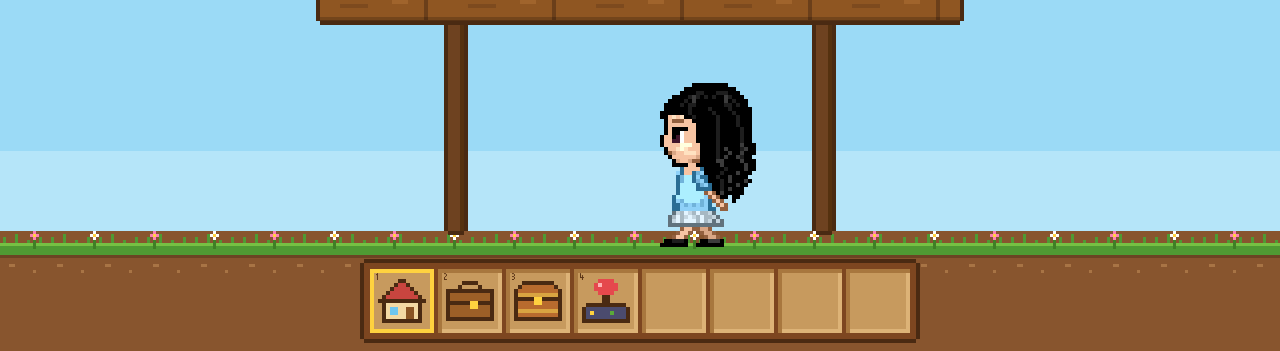
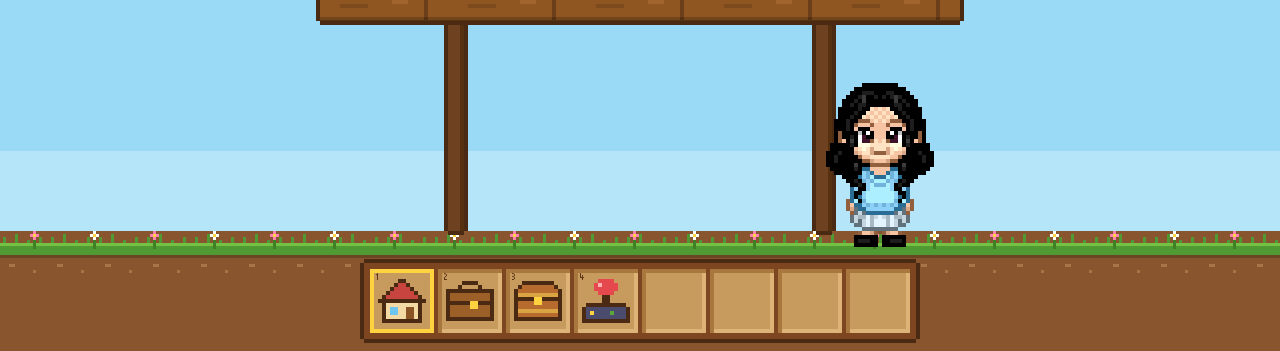
Before and after one commit to AshleyKimm/ashleykimm.github.io, a plain HTML site: page index.html in a window 1280 px wide. Shown: the part 449-800 px from the top of the page. Drawn offline with Linux system fonts and the light colour scheme.

Commit message:
Walk the avatar with the arrow keys or A/D
- Moves only while Left/A or Right/D is held; faces forward when stopped
- Walk cycle uses the new standing frames: walk 1 -> stand -> walk 2 -> stand
- Arrow keys don't scroll the page on the home scene; stays inside the window
- Uses the frames' new location directly in images/

Co-Authored-By: Claude Opus 5.5 <noreply@anthropic.com>

```diff
--- a/common.js
+++ b/common.js
@@ -335,28 +335,36 @@ function jumpToPending() {
         addEventListener(ev, skip, { once: true, passive: true }));
 })();
 
-/* ---------- Home: the avatar strolls left and right along the ground ---------- */
-// Stands facing forward for a few seconds, walks to a random spot (alternating the two walking
-// frames for that direction), then faces forward again. Always stays inside the window.
+/* ---------- Home: walk the avatar with the arrow keys or A / D ---------- */
+// Hold Left/A or Right/D to walk; each step cycles walk 1 -> stand -> walk 2 -> stand.
+// Let go and it stops and faces forward. It always stays inside the window.
 (() => {
     const el = $("walker");
     if (!el) return;
     const img = el.querySelector("img");
-    const DIR = "images/avatar/";
     const FRAMES = {
-        front: [DIR + "front.png"],
-        left: [DIR + "walk-left-1.png", DIR + "walk-left-2.png"],
-        right: [DIR + "walk-right-1.png", DIR + "walk-right-2.png"]
+        front: "images/avatar-full_body.png",
+        left: ["images/walk-left-1.png", "images/stand-left_1.png", "images/walk-left-2.png", "images/stand-left_1.png"],
+        right: ["images/walk-right-1.png", "images/stand-right_1.png", "images/walk-right-2.png", "images/stand-right_1.png"]
     };
-    Object.values(FRAMES).flat().forEach(src => { new Image().src = src; });  // preload, so steps don't flicker
+    [FRAMES.front, ...FRAMES.left, ...FRAMES.right].forEach(src => { new Image().src = src; });  // preload: no flicker
 
-    const SPEED = 70;      // pixels per second
-    const STEP_MS = 220;   // how long each walking frame shows
+    const SPEED = 160;     // pixels per second while a key is held
+    const STEP_MS = 140;   // how long each frame of the walk cycle shows
     const show = src => { if (img.getAttribute("src") !== src) img.setAttribute("src", src); };
     const range = () => Math.max(0, el.parentElement.clientWidth - el.offsetWidth);  // keeps it in the window
 
-    let x = range() * 0.72;        // start to the right of the sign
-    let target = null, idleUntil = performance.now() + 2500, frame = 0, frameAt = 0, last = 0;
+    let x = range() * 0.72;  // start to the right of the sign
+    const held = { left: false, right: false };
+    const KEYS = { ArrowLeft: "left", KeyA: "left", ArrowRight: "right", KeyD: "right" };
+    addEventListener("keydown", e => {
+        const dir = KEYS[e.code];
+        if (!dir || e.ctrlKey || e.metaKey || e.altKey || /^(input|textarea|select)$/i.test(e.target.tagName)) return;
+        held[dir] = true;
+        e.preventDefault();  // arrow keys walk instead of scrolling the page
+    });
+    addEventListener("keyup", e => { const dir = KEYS[e.code]; if (dir) held[dir] = false; });
+    addEventListener("blur", () => { held.left = held.right = false; });  // don't keep walking after switching windows
 
     // Hop while the mouse is over the avatar (it doesn't take clicks, so this checks the position)
     let mouse = null;
@@ -369,35 +377,22 @@ function jumpToPending() {
                mouse.y > r.top + r.height * .12 && mouse.y < r.bottom - r.height * .06;
     };
 
-    const still = matchMedia("(prefers-reduced-motion: reduce)").matches;
+    let walking = null, frame = 0, frameAt = 0, last = 0;
     function tick(t) {
         const dt = last ? Math.min(0.05, (t - last) / 1000) : 0;
         last = t;
-        const max = range();
-        x = Math.min(max, Math.max(0, x));
-        if (target !== null) target = Math.min(max, Math.max(0, target));  // window got smaller
-
-        if (target === null) {
-            show(FRAMES.front[0]);
-            if (!still && t >= idleUntil && !document.hidden && max > 0) {
-                // Pick a new spot at least 100px away (if there's room)
-                let next;
-                do { next = Math.random() * max; } while (max > 200 && Math.abs(next - x) < 100);
-                target = next; frame = 0; frameAt = t;
-            }
+        // Both keys held (or neither): stand still
+        const dir = held.left === held.right ? null : (held.left ? "left" : "right");
+        if (dir) {
+            if (dir !== walking) { walking = dir; frame = 0; frameAt = t; }  // start a fresh step
+            else if (t - frameAt >= STEP_MS) { frame = (frame + 1) % 4; frameAt = t; }
+            x += (dir === "left" ? -1 : 1) * SPEED * dt;
+            show(FRAMES[dir][frame]);
         } else {
-            const left = target < x;
-            const step = SPEED * dt;
-            if (Math.abs(target - x) <= step) {
-                x = target; target = null;
-                idleUntil = t + 1500 + Math.random() * 3500;  // rest 1.5-5 seconds
-                show(FRAMES.front[0]);
-            } else {
-                x += left ? -step : step;
-                if (t - frameAt >= STEP_MS) { frame ^= 1; frameAt = t; }
-                show(FRAMES[left ? "left" : "right"][frame]);
-            }
+            walking = null;
+            show(FRAMES.front);
         }
+        x = Math.min(range(), Math.max(0, x));
         el.style.transform = `translateX(${Math.round(x)}px)`;
         el.classList.toggle("hop", overAvatar());
         requestAnimationFrame(tick);
--- a/index.html
+++ b/index.html
@@ -61,9 +61,9 @@
                 </div>
             </div>
             </div>
-            <!-- Ashley, strolling left and right along the ground (see common.js) -->
+            <!-- Ashley: walk with the arrow keys or A / D (see common.js) -->
             <div class="walker" id="walker">
-                <img src="images/avatar/front.png" alt="Pixel-art Ashley" width="250" height="250" draggable="false">
+                <img src="images/avatar-full_body.png" alt="Pixel-art Ashley" width="250" height="250" draggable="false">
             </div>
             <div class="ground" aria-hidden="true"></div>
         </div>
```
Also changed, not shown: images/avatar-full_body.png (renamed from images/avatar/front.png), images/avatar/walk-left-1.png (deleted), images/avatar/walk-left-2.png (deleted), images/avatar/walk-right-1.png (deleted), images/avatar/walk-right-2.png (deleted), images/stand-left_1.png (added), images/stand-right_1.png (added), images/walk-left-1.png (added), images/walk-left-2.png (added), images/walk-right-1.png (added), images/walk-right-2.png (added).
